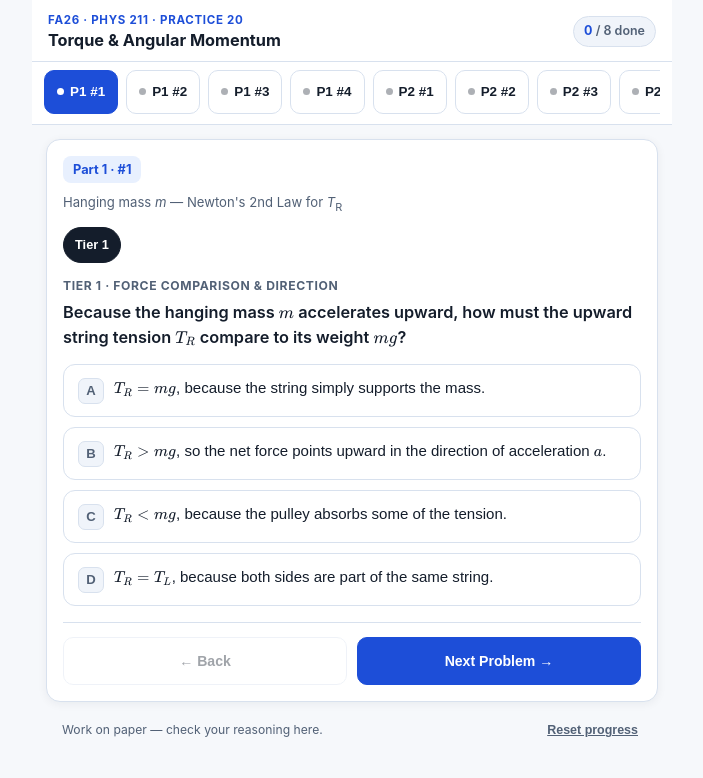
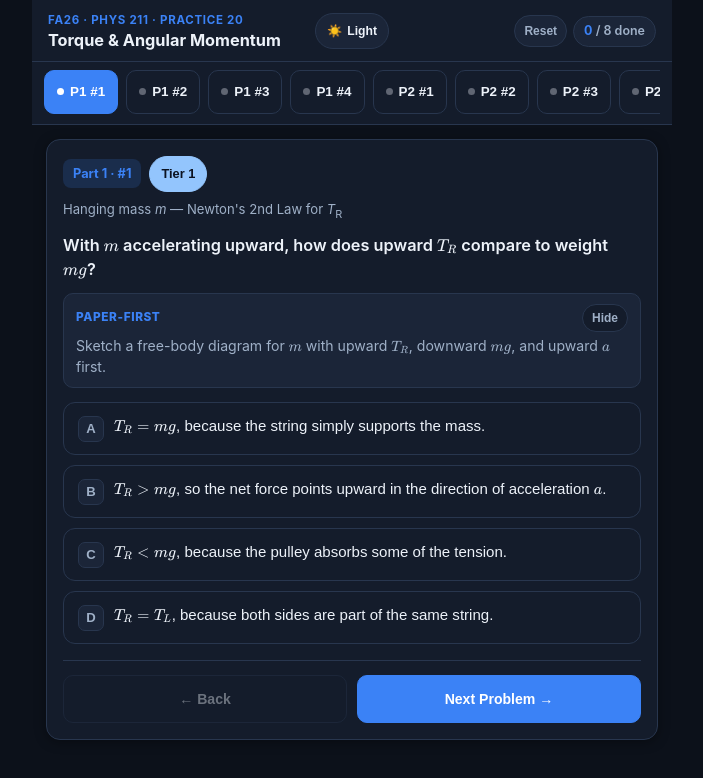
Before and after one commit to dan89pearson/phys211-companions, a plain HTML site: page fa26/practice-20/index.html in a window 1280 px wide. Shown: the whole page, without its empty margins (288-991 px from the left). Drawn offline with nearby package versions, Linux system fonts and the light colour scheme.

Commit message:
Update FA26 Practice 20 companion (v11): paper-first checks, concise text, dark mode

```diff
--- a/fa26/practice-20/index.html
+++ b/fa26/practice-20/index.html
@@ -8,6 +8,28 @@
   <script defer src="https://cdn.jsdelivr.net/npm/katex@0.16.11/dist/katex.min.js" crossorigin="anonymous" onload="window.__katexReady && window.__katexReady()"></script>
   <style>
     :root {
+      --bg: #0c111a;
+      --surface: #141c2b;
+      --surface-alt: #1b2538;
+      --text: #edf2f9;
+      --text-muted: #9fb0c7;
+      --border: #28364e;
+      --primary: #3b82f6;
+      --primary-soft: rgba(59, 130, 246, 0.16);
+      --primary-dark: #2563eb;
+      --accent: #a78bfa;
+      --accent-soft: rgba(167, 139, 250, 0.16);
+      --ok-bg: rgba(34, 197, 94, 0.14);
+      --ok-border: #22c55e;
+      --ok-text: #86efac;
+      --warn-bg: rgba(251, 146, 60, 0.14);
+      --warn-border: #fb923c;
+      --warn-text: #fdba74;
+      --radius: 14px;
+      --shadow: 0 2px 12px rgba(0, 0, 0, 0.35);
+    }
+
+    [data-theme="light"] {
       --bg: #f6f8fb;
       --surface: #ffffff;
       --surface-alt: #f0f4fa;
@@ -25,7 +47,6 @@
       --warn-bg: #fff7ed;
       --warn-border: #ea580c;
       --warn-text: #7c2d12;
-      --radius: 14px;
       --shadow: 0 2px 10px rgba(20, 29, 43, 0.06);
     }
 
@@ -67,10 +88,48 @@
     }
 
     .header-top {
+      display: grid;
+      grid-template-columns: 1fr auto 1fr;
+      align-items: center;
+      gap: 8px;
+    }
+
+    .header-left {
+      min-width: 0;
+    }
+
+    .header-center {
+      display: flex;
+      justify-content: center;
+    }
+
+    .header-right {
       display: flex;
       align-items: center;
-      justify-content: space-between;
-      gap: 10px;
+      justify-content: flex-end;
+      gap: 6px;
+    }
+
+    .theme-toggle {
+      min-height: 36px;
+      padding: 5px 11px;
+      border-radius: 999px;
+      border: 1.5px solid var(--border);
+      background: var(--surface-alt);
+      color: var(--text);
+      font-size: 0.76rem;
+      font-weight: 700;
+      cursor: pointer;
+      display: inline-flex;
+      align-items: center;
+      gap: 5px;
+      white-space: nowrap;
+      transition: border-color 0.15s, background 0.15s;
+    }
+
+    .theme-toggle:focus-visible {
+      outline: 2.5px solid var(--primary);
+      outline-offset: 2px;
     }
 
     .course-tag {
@@ -195,9 +254,9 @@
       display: flex;
       flex-wrap: wrap;
       align-items: center;
-      justify-content: space-between;
+      justify-content: flex-start;
       gap: 8px;
-      margin-bottom: 10px;
+      margin-bottom: 8px;
     }
 
     .paper-ref {
@@ -208,8 +267,9 @@
       font-weight: 700;
       color: var(--primary);
       background: var(--primary-soft);
-      padding: 4px 10px;
+      padding: 5px 10px;
       border-radius: 8px;
+      flex-shrink: 0;
     }
 
     .paper-cue {
@@ -220,10 +280,11 @@
 
     /* Tier Switcher */
     .tier-bar {
-      display: flex;
+      display: inline-flex;
       flex-wrap: wrap;
+      align-items: center;
       gap: 6px;
-      margin-bottom: 14px;
+      margin: 0;
     }
 
     .tier-pill {
@@ -242,8 +303,14 @@
     }
 
     .tier-pill.active {
-      background: var(--text);
-      border-color: var(--text);
+      background: #93c5fd;
+      border-color: #93c5fd;
+      color: #0b1220;
+    }
+
+    [data-theme="light"] .tier-pill.active {
+      background: var(--primary);
+      border-color: var(--primary);
       color: #ffffff;
     }
 
@@ -283,8 +350,52 @@
       font-size: 1.02rem;
       font-weight: 600;
       color: var(--text);
+      margin: 0 0 10px;
+      line-height: 1.45;
+    }
+
+    .self-check-box {
+      background: var(--surface-alt);
+      border: 1px solid var(--border);
+      border-radius: 10px;
+      padding: 10px 12px;
       margin: 0 0 14px;
-      line-height: 1.45;
+      font-size: 0.88rem;
+      color: var(--text);
+    }
+
+    .self-check-header {
+      display: flex;
+      align-items: center;
+      justify-content: space-between;
+      gap: 8px;
+      margin-bottom: 4px;
+    }
+
+    .self-check-label {
+      font-size: 0.74rem;
+      font-weight: 800;
+      text-transform: uppercase;
+      letter-spacing: 0.05em;
+      color: var(--primary);
+    }
+
+    .self-check-toggle {
+      background: var(--surface);
+      border: 1px solid var(--border);
+      border-radius: 999px;
+      padding: 3px 9px;
+      font-size: 0.75rem;
+      font-weight: 600;
+      color: var(--text-muted);
+      cursor: pointer;
+      min-height: 28px;
+    }
+
+    .self-check-body {
+      margin: 0;
+      color: var(--text-muted);
+      line-height: 1.42;
     }
 
     /* Options */
@@ -445,15 +556,16 @@
     }
 
     .reset-btn {
-      background: none;
-      border: none;
+      background: var(--surface-alt);
+      border: 1px solid var(--border);
+      border-radius: 999px;
       color: var(--text-muted);
-      font-size: 0.78rem;
+      font-size: 0.75rem;
       font-weight: 600;
-      text-decoration: underline;
       cursor: pointer;
-      padding: 6px 4px;
-      min-height: 36px;
+      padding: 5px 9px;
+      min-height: 32px;
+      white-space: nowrap;
     }
 
     /* Clean Offline Math Fallback Styling */
@@ -475,11 +587,20 @@
   <div class="app-shell">
     <header class="app-header">
       <div class="header-top">
-        <div>
+        <div class="header-left">
           <span class="course-tag">FA26 · PHYS 211 · PRACTICE 20</span>
           <h1 class="app-title">Torque &amp; Angular Momentum</h1>
         </div>
-        <div class="progress-pill" id="progressPill"><strong>0</strong> / 8 done</div>
+        <div class="header-center">
+          <button type="button" class="theme-toggle" id="themeToggleBtn" aria-label="Switch between dark and light mode">
+            <span id="themeIcon">&#9728;&#65039;</span>
+            <span id="themeLabel">Light</span>
+          </button>
+        </div>
+        <div class="header-right">
+          <button type="button" class="reset-btn" id="resetBtn">Reset</button>
+          <div class="progress-pill" id="progressPill"><strong>0</strong> / 8 done</div>
+        </div>
       </div>
     </header>
 
@@ -489,10 +610,6 @@
 
     <main class="main-content">
       <section class="card" id="questionCard" aria-live="polite"></section>
-      <div class="utility-bar">
-        <span>Work on paper — check your reasoning here.</span>
-        <button type="button" class="reset-btn" id="resetBtn">Reset progress</button>
-      </div>
     </main>
   </div>
 
@@ -512,8 +629,9 @@
         cue: "Hanging mass <i>m</i> &mdash; Newton's 2nd Law for <i>T</i><sub>R</sub>",
         tiers: [
           {
-            tierTitle: "Tier 1 · Force Comparison & Direction",
-            question: `Because the hanging mass ${m("m", "<i>m</i>")} accelerates upward, how must the upward string tension ${m("T_R", "<i>T</i><sub>R</sub>")} compare to its weight ${m("mg", "<i>mg</i>")}?`,
+            <!-- Tier 1 · Force Comparison & Direction -->
+            question: `With ${m("m", "<i>m</i>")} accelerating upward, how does upward ${m("T_R", "<i>T</i><sub>R</sub>")} compare to weight ${m("mg", "<i>mg</i>")}?`,
+            selfCheck: `Sketch a free-body diagram for ${m("m", "<i>m</i>")} with upward ${m("T_R", "<i>T</i><sub>R</sub>")}, downward ${m("mg", "<i>mg</i>")}, and upward ${m("a", "<i>a</i>")} first.`,
             options: [
               {
                 id: "A",
@@ -550,8 +668,9 @@
         cue: "Cylindrical pulley (<i>M</i>, <i>R</i>) &mdash; Rotational Newton's 2nd Law",
         tiers: [
           {
-            tierTitle: "Tier 1 · Torque Signs & Rotation Sense",
-            question: `When the hanging mass on the right rises, the pulley rotates counterclockwise. How do the torques from ${m("T_L", "<i>T</i><sub>L</sub>")} and ${m("T_R", "<i>T</i><sub>R</sub>")} combine in ${m("\\sum \\tau = I\\alpha", "&Sigma;&tau; = <i>I&alpha;</i>")}?`,
+            <!-- Tier 1 · Torque Signs & Rotation Sense -->
+            question: `For counterclockwise pulley rotation as the right mass rises, how do ${m("T_L", "<i>T</i><sub>L</sub>")} and ${m("T_R", "<i>T</i><sub>R</sub>")} torques combine in ${m("\\sum \\tau = I\\alpha", "&Sigma;&tau; = <i>I&alpha;</i>")}?`,
+            selfCheck: `Draw ${m("T_L", "<i>T</i><sub>L</sub>")} (left rim, down) and ${m("T_R", "<i>T</i><sub>R</sub>")} (right rim, down) on the pulley and check each rotation sense first.`,
             options: [
               {
                 id: "A",
@@ -580,8 +699,8 @@
             ]
           },
           {
-            tierTitle: "Tier 2 · Rotational Inertia Model",
-            question: `The worksheet specifies a cylindrical pulley of mass ${m("M", "<i>M</i>")} and radius ${m("R", "<i>R</i>")}. Which rotational inertia ${m("I", "<i>I</i>")} belongs on the right-hand side of ${m("\\sum \\tau = I\\alpha", "&Sigma;&tau; = <i>I&alpha;</i>")}?`,
+            <!-- Tier 2 · Rotational Inertia Model -->
+            question: `Which rotational inertia ${m("I", "<i>I</i>")} fits the cylindrical pulley (${m("M", "<i>M</i>")}, ${m("R", "<i>R</i>")}) in ${m("\\sum \\tau = I\\alpha", "&Sigma;&tau; = <i>I&alpha;</i>")}?`,
             options: [
               {
                 id: "A",
@@ -612,8 +731,9 @@
         cue: "No-slip constraint <i>a</i> = <i>R&alpha;</i> in the pulley equation",
         tiers: [
           {
-            tierTitle: "Tier 1 · Eliminating α & Checking R",
-            question: `To rewrite your #2 equation in terms of linear acceleration ${m("a", "<i>a</i>")} using ${m("a = R\\alpha", "<i>a</i> = <i>R&alpha;</i>")}, what substitution do you make and what happens to the radius ${m("R", "<i>R</i>")}?`,
+            <!-- Tier 1 · Eliminating α & Checking R -->
+            question: `Using ${m("a = R\\alpha", "<i>a</i> = <i>R&alpha;</i>")} in #2, what substitution do you make and how does ${m("R", "<i>R</i>")} behave?`,
+            selfCheck: `Substitute ${m("\\alpha = a/R", "&alpha; = <i>a</i>/<i>R</i>")} into your #2 equation on paper and count powers of ${m("R", "<i>R</i>")} first.`,
             options: [
               {
                 id: "A",
@@ -644,8 +764,9 @@
         cue: "Substitute <i>T</i><sub>R</sub>, solve symbolically for <i>a</i>, then compute numerically",
         tiers: [
           {
-            tierTitle: "Tier 1 · Structure of the Symbolic Expression",
-            question: `After substituting ${m("T_R", "<i>T</i><sub>R</sub>")} from #1 into your #3 equation and isolating ${m("a", "<i>a</i>")}, what physical terms belong in the denominator (the total effective inertia resisting acceleration)?`,
+            <!-- Tier 1 · Structure of the Symbolic Expression -->
+            question: `After substituting ${m("T_R", "<i>T</i><sub>R</sub>")} from #1 into #3 and solving for ${m("a", "<i>a</i>")}, what is in the denominator?`,
+            selfCheck: `Group all terms with ${m("a", "<i>a</i>")} on one side on paper before choosing.`,
             options: [
               {
                 id: "A",
@@ -674,8 +795,8 @@
             ]
           },
           {
-            tierTitle: "Tier 2 · Limiting-Case Sanity Check",
-            question: `Before plugging in numbers on paper, test your symbolic formula for ${m("a", "<i>a</i>")}: what should it predict if ${m("T_L", "<i>T</i><sub>L</sub>")} were lowered until ${m("T_L = mg", "<i>T</i><sub>L</sub> = <i>mg</i>")}?`,
+            <!-- Tier 2 · Limiting-Case Sanity Check -->
+            question: `What does your symbolic ${m("a", "<i>a</i>")} predict if ${m("T_L = mg", "<i>T</i><sub>L</sub> = <i>mg</i>")}?`,
             options: [
               {
                 id: "A",
@@ -699,8 +820,8 @@
           }
         ],
         extensionTwist: {
-          title: "Extension / Twist · Pull vs. Hanging Weight",
-          question: `Suppose you replace the steady ${m("30\\text{ N}", "30 N")} downward pull ${m("T_L", "<i>T</i><sub>L</sub>")} with a hanging block whose weight is ${m("30\\text{ N}", "30 N")}. How does the upward acceleration ${m("a", "<i>a</i>")} of the ${m("2\\text{ kg}", "2 kg")} mass change?`,
+          title: "Optional: Extension / Twist",
+          question: `If the ${m("30\\text{ N}", "30 N")} pull ${m("T_L", "<i>T</i><sub>L</sub>")} is replaced by a ${m("30\\text{ N}", "30 N")} hanging weight, how does ${m("a", "<i>a</i>")} of the ${m("2\\text{ kg}", "2 kg")} mass change?`,
           options: [
             {
               id: "A",
@@ -730,8 +851,8 @@
         cue: "Particle angular momentum from <i>m</i>, <span class='vec'>r</span>, and <span class='vec'>v</span>",
         tiers: [
           {
-            tierTitle: "Tier 1 · Definition & Cross-Product Order",
-            question: `Which expression correctly defines the particle's angular momentum vector ${m("\\vec{L}", "<span class='vec'>L</span>")} about the origin?`,
+            <!-- Tier 1 · Definition & Cross-Product Order -->
+            question: `Which expression gives the particle's angular momentum ${m("\\vec{L}", "<span class='vec'>L</span>")} about the origin?`,
             options: [
               {
                 id: "A",
@@ -760,8 +881,8 @@
             ]
           },
           {
-            tierTitle: "Tier 2 · Unit-Vector Sign Trap",
-            question: `When you distribute ${m("\\vec{r} \\times m\\vec{v}", "<span class='vec'>r</span> &times; <i>m</i><span class='vec'>v</span>")}, you get two unit-vector cross products: ${m("\\hat{\\imath} \\times \\hat{\\jmath}", "<b>i&#x0302;</b> &times; <b>j&#x0302;</b>")} and ${m("\\hat{k} \\times \\hat{\\jmath}", "<b>k&#x0302;</b> &times; <b>j&#x0302;</b>")}. What are their directions?`,
+            <!-- Tier 2 · Unit-Vector Sign Trap -->
+            question: `In ${m("\\vec{r} \\times m\\vec{v}", "<span class='vec'>r</span> &times; <i>m</i><span class='vec'>v</span>")}, what are ${m("\\hat{\\imath} \\times \\hat{\\jmath}", "<b>i&#x0302;</b> &times; <b>j&#x0302;</b>")} and ${m("\\hat{k} \\times \\hat{\\jmath}", "<b>k&#x0302;</b> &times; <b>j&#x0302;</b>")}?`,
             options: [
               {
                 id: "A",
@@ -785,8 +906,8 @@
           }
         ],
         extensionTwist: {
-          title: "Extension / Twist · Geometric Orthogonality Check",
-          question: `How can you verify algebraically from your computed ${m("\\vec{L}", "<span class='vec'>L</span>")} vector that ${m("\\vec{L}", "<span class='vec'>L</span>")} is perpendicular to both ${m("\\vec{r}", "<span class='vec'>r</span>")} and ${m("\\vec{v}", "<span class='vec'>v</span>")}?`,
+          title: "Optional: Extension / Twist",
+          question: `How do you verify algebraically that ${m("\\vec{L}", "<span class='vec'>L</span>")} is perpendicular to both ${m("\\vec{r}", "<span class='vec'>r</span>")} and ${m("\\vec{v}", "<span class='vec'>v</span>")}?`,
           options: [
             {
               id: "A",
@@ -816,8 +937,8 @@
         cue: "Spinning basketball at 8 rev/s &mdash; model, estimate, and units",
         tiers: [
           {
-            tierTitle: "Tier 1 · Inertia Model & Missing Parameters",
-            question: `The worksheet only gives the spin rate (${m("8\\text{ rev/s}", "8 rev/s")}). Which rigid-body model best represents a basketball, and what else do you need to compute ${m("L = I\\omega", "<i>L</i> = <i>I&omega;</i>")}?`,
+            <!-- Tier 1 · Inertia Model & Missing Parameters -->
+            question: `Given ${m("8\\text{ rev/s}", "8 rev/s")}, which inertia model fits a basketball, and what else is needed for ${m("L = I\\omega", "<i>L</i> = <i>I&omega;</i>")}?`,
             options: [
               {
                 id: "A",
@@ -840,8 +961,8 @@
             ]
           },
           {
-            tierTitle: "Tier 2 · Spin Rate Unit Conversion",
-            question: `How must you convert the given spin rate of ${m("8\\text{ rev/s}", "8 rev/s")} before substituting ${m("\\omega", "&omega;")} into ${m("L = I\\omega", "<i>L</i> = <i>I&omega;</i>")}?`,
+            <!-- Tier 2 · Spin Rate Unit Conversion -->
+            question: `How do you convert ${m("8\\text{ rev/s}", "8 rev/s")} into ${m("\\omega", "&omega;")} (rad/s) for ${m("L = I\\omega", "<i>L</i> = <i>I&omega;</i>")}?`,
             options: [
               {
                 id: "A",
@@ -871,8 +992,8 @@
           }
         ],
         extensionTwist: {
-          title: "Extension / Twist · Spin-Down Time Under Friction",
-          question: `Suppose a steady frictional torque of magnitude ${m("\\tau_{\\text{fric}}", "&tau;<sub>fric</sub>")} opposes the basketball's spin until it comes to rest. Which rotational impulse–momentum relation gives the stopping time ${m("\\Delta t", "&Delta;<i>t</i>")} directly from your angular momentum ${m("L", "<i>L</i>")}?`,
+          title: "Optional: Extension / Twist",
+          question: `Under a steady frictional torque ${m("\\tau_{\\text{fric}}", "&tau;<sub>fric</sub>")} bringing the ball to rest, which relation gives stopping time ${m("\\Delta t", "&Delta;<i>t</i>")} from ${m("L", "<i>L</i>")}?`,
           options: [
             {
               id: "A",
@@ -902,8 +1023,9 @@
         cue: "Balancing on a moving bike vs. a stationary bike",
         tiers: [
           {
-            tierTitle: "Tier 1 · Gyroscopic Stability & Torque",
-            question: `In terms of torque and angular momentum, why is a moving bicycle much easier to keep upright than a stationary one?`,
+            <!-- Tier 1 · Gyroscopic Stability & Torque -->
+            question: `Using torque and angular momentum, why is a moving bike easier to balance than a stationary one?`,
+            selfCheck: `Sketch a single tilted spinning wheel with ${m("\\vec{L}", "<span class='vec'>L</span>")} along its axle, ${m("\\vec{r}", "<span class='vec'>r</span>")} from ground contact to its center, and downward ${m("\\vec{F}_g", "<span class='vec'>F</span><sub>g</sub>")} first.`,
             options: [
               {
                 id: "A",
@@ -940,8 +1062,8 @@
         cue: "Collapsing spinning star (<i>I</i> drops to 2/5 <i>I</i><sub>i</sub>) &mdash; rotational KE ratio",
         tiers: [
           {
-            tierTitle: "Tier 1 · Conservation Law & Spin Rate",
-            question: `As the star collapses under its own internal gravity with no external torque, which quantity stays constant and how does the angular speed ${m("\\omega", "&omega;")} respond?`,
+            <!-- Tier 1 · Conservation Law & Spin Rate -->
+            question: `With zero external torque during collapse, what is conserved and how does ${m("\\omega", "&omega;")} change?`,
             options: [
               {
                 id: "A",
@@ -964,8 +1086,8 @@
             ]
           },
           {
-            tierTitle: "Tier 2 · Scaling of Rotational Kinetic Energy",
-            question: `Knowing that ${m("L", "<i>L</i>")} is constant while ${m("I", "<i>I</i>")} shrinks, how does ${m("K_{\\text{rot}} = \\frac{1}{2}I\\omega^2 = \\frac{L^2}{2I}", "<i>K</i><sub>rot</sub> = &frac12;<i>I&omega;</i><sup>2</sup> = <i>L</i><sup>2</sup> / (2<i>I</i>)")} change?`,
+            <!-- Tier 2 · Scaling of Rotational Kinetic Energy -->
+            question: `With ${m("L", "<i>L</i>")} constant and ${m("I", "<i>I</i>")} shrinking, how does ${m("K_{\\text{rot}} = \\frac{1}{2}I\\omega^2 = \\frac{L^2}{2I}", "<i>K</i><sub>rot</sub> = &frac12;<i>I&omega;</i><sup>2</sup> = <i>L</i><sup>2</sup> / (2<i>I</i>)")} change?`,
             options: [
               {
                 id: "A",
@@ -989,8 +1111,8 @@
           }
         ],
         extensionTwist: {
-          title: "Extension / Twist · Energy Accounting",
-          question: `No external torque acts on the collapsing star, yet its rotational kinetic energy increases. Where does that extra kinetic energy come from?`,
+          title: "Optional: Extension / Twist",
+          question: `With zero external torque on the collapsing star, where does the extra rotational kinetic energy come from?`,
           options: [
             {
               id: "A",
@@ -1015,13 +1137,36 @@
       }
     ];
 
-    const STORAGE_KEY = "fa26_phys211_practice20_companion_v1";
+    const STORAGE_KEY = "fa26_phys211_practice20_companion_v7";
 
     const state = {
       probIdx: 0,
       tierIdx: 0, // 0..tiers.length-1, or 'twist'
+      hideSelfCheck: false,
+      theme: "dark", // default dark mode
       answers: {} // key: `${probId}:${tierKey}` -> { selectedId, solved }
     };
+
+    function applyTheme(theme) {
+      const mode = theme === "light" ? "light" : "dark";
+      state.theme = mode;
+      if (mode === "light") {
+        document.documentElement.setAttribute("data-theme", "light");
+      } else {
+        document.documentElement.removeAttribute("data-theme");
+      }
+      const iconEl = document.getElementById("themeIcon");
+      const labelEl = document.getElementById("themeLabel");
+      if (iconEl && labelEl) {
+        if (mode === "dark") {
+          iconEl.innerHTML = "&#9728;&#65039;";
+          labelEl.textContent = "Light";
+        } else {
+          iconEl.innerHTML = "&#127769;";
+          labelEl.textContent = "Dark";
+        }
+      }
+    }
 
     function loadState() {
       try {
@@ -1031,13 +1176,20 @@
           if (parsed && typeof parsed.answers === "object") {
             state.answers = parsed.answers;
           }
+          if (parsed && (parsed.theme === "dark" || parsed.theme === "light")) {
+            state.theme = parsed.theme;
+          }
         }
       } catch (_) {}
+      applyTheme(state.theme);
     }
 
     function saveState() {
       try {
-        localStorage.setItem(STORAGE_KEY, JSON.stringify({ answers: state.answers }));
+        localStorage.setItem(STORAGE_KEY, JSON.stringify({
+          answers: state.answers,
+          theme: state.theme
+        }));
       } catch (_) {}
     }
 
@@ -1181,17 +1333,27 @@
         nextDisabled = true;
       }
 
-      const headingText = isTwist ? activeItem.title : activeItem.tierTitle;
-      const headingCls = isTwist ? "tier-heading twist-heading" : "tier-heading";
+      const headingHtml = isTwist
+        ? `<p class="tier-heading twist-heading">${activeItem.title}</p>`
+        : "";
 
       card.innerHTML = `
         <div class="card-meta">
           <span class="paper-ref">${prob.paperRef}</span>
+          ${tierPillsHtml}
         </div>
         <p class="paper-cue">${prob.cue}</p>
-        ${tierPillsHtml}
-        <p class="${headingCls}">${headingText}</p>
+        ${headingHtml}
         <p class="question-text">${activeItem.question}</p>
+        ${activeItem.selfCheck ? `
+          <div class="self-check-box" id="selfCheckBox">
+            <div class="self-check-header">
+              <span class="self-check-label">Paper-First</span>
+              <button type="button" class="self-check-toggle" id="toggleSelfCheckBtn">${state.hideSelfCheck ? "Show prompt" : "Hide"}</button>
+            </div>
+            ${state.hideSelfCheck ? "" : `<p class="self-check-body">${activeItem.selfCheck}</p>`}
+          </div>
+        ` : ""}
         ${optionsHtml}
         ${feedbackHtml}
         <div class="card-footer">
@@ -1199,6 +1361,14 @@
           <button type="button" class="nav-btn primary" id="nextBtn" ${nextDisabled ? "disabled" : ""}>${nextLabel}</button>
         </div>
       `;
+
+      const toggleScBtn = document.getElementById("toggleSelfCheckBtn");
+      if (toggleScBtn) {
+        toggleScBtn.addEventListener("click", () => {
+          state.hideSelfCheck = !state.hideSelfCheck;
+          render();
+        });
+      }
 
       // Bind tier pills
       card.querySelectorAll(".tier-pill").forEach((btn) => {
@@ -1260,6 +1430,11 @@
       renderCard();
     }
 
+    document.getElementById("themeToggleBtn").addEventListener("click", () => {
+      applyTheme(state.theme === "dark" ? "light" : "dark");
+      saveState();
+    });
+
     document.getElementById("resetBtn").addEventListener("click", () => {
       state.answers = {};
       state.probIdx = 0;
```
